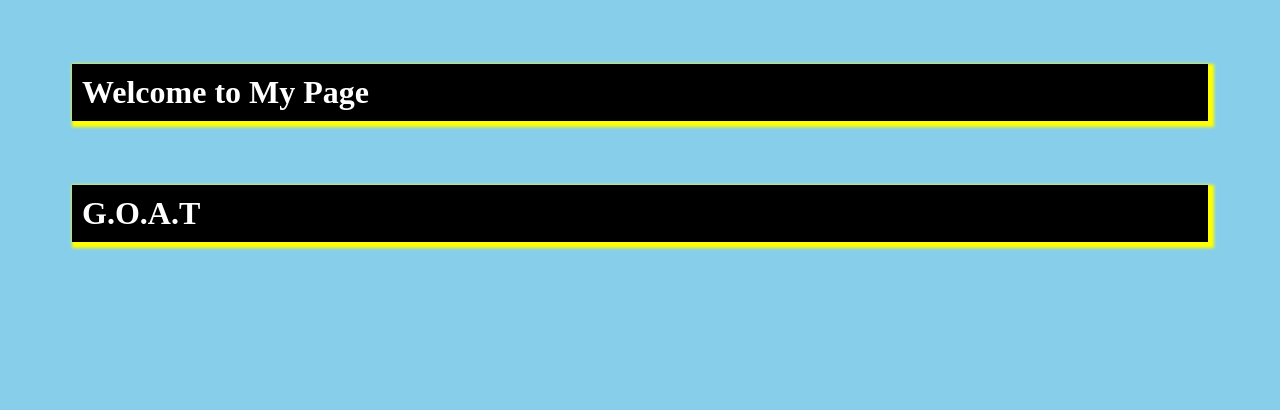
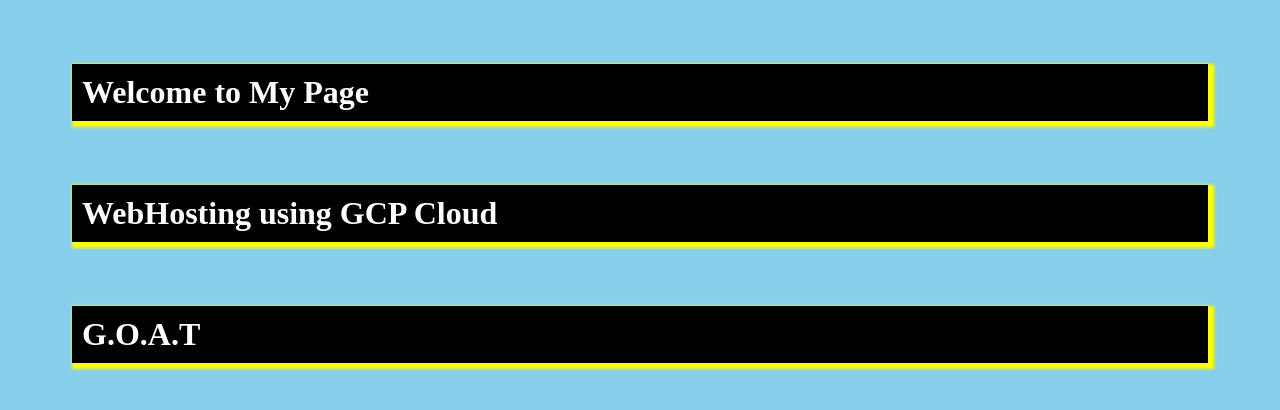
Before and after one commit to whoaks/Ansible, a plain HTML site: page index.html in a window 1280 px wide. Drawn offline with Linux system fonts and the light colour scheme.

Commit message:
Update index.html

```diff
--- a/index.html
+++ b/index.html
@@ -18,7 +18,7 @@ box-shadow:3px 3px 3px 3px yellow;
 </style></head>
 <body>
 <h1>Welcome to My Page</h1>
-
+<h1> WebHosting using GCP Cloud </h1>
 <h1>G.O.A.T </h1>
 
 </body>
```
